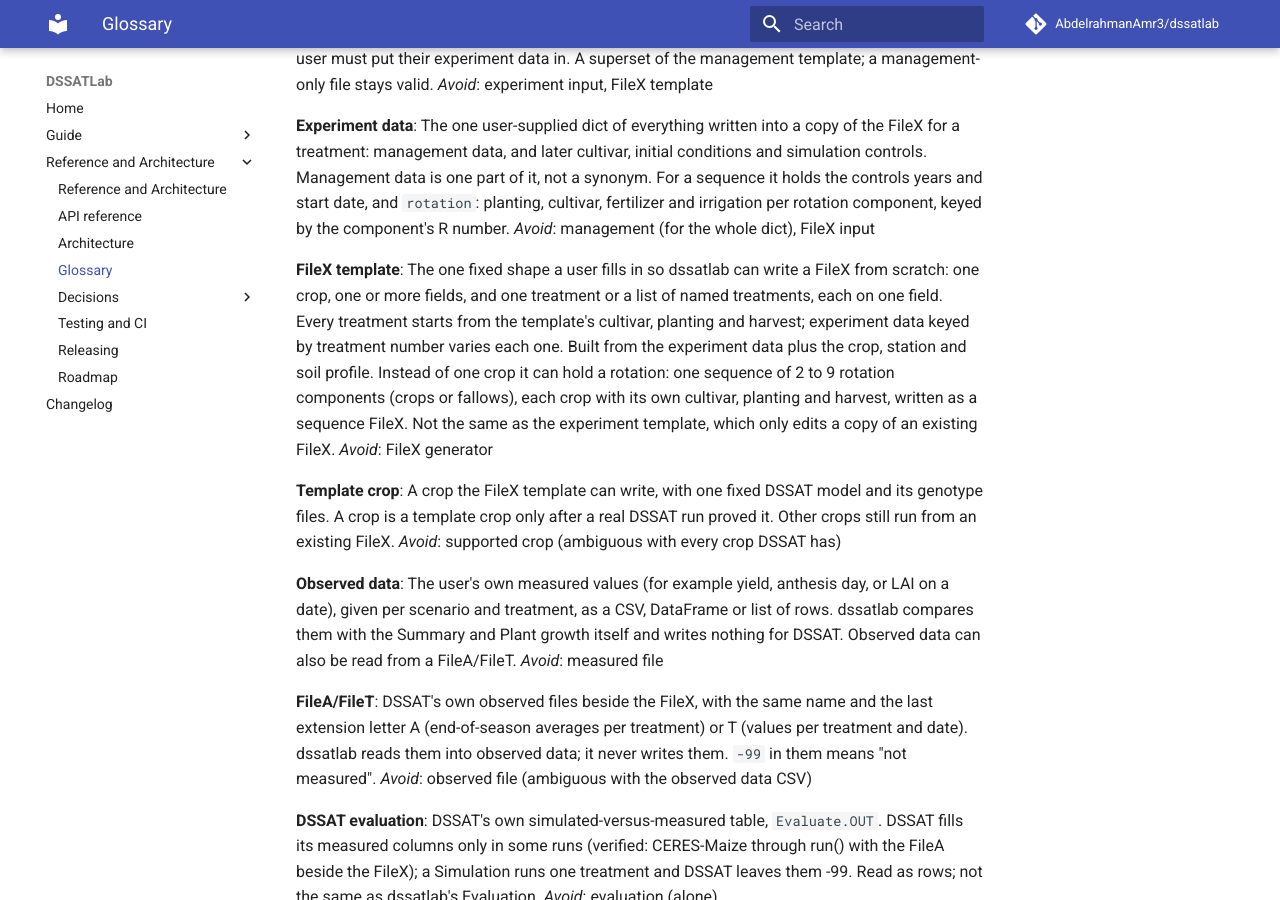
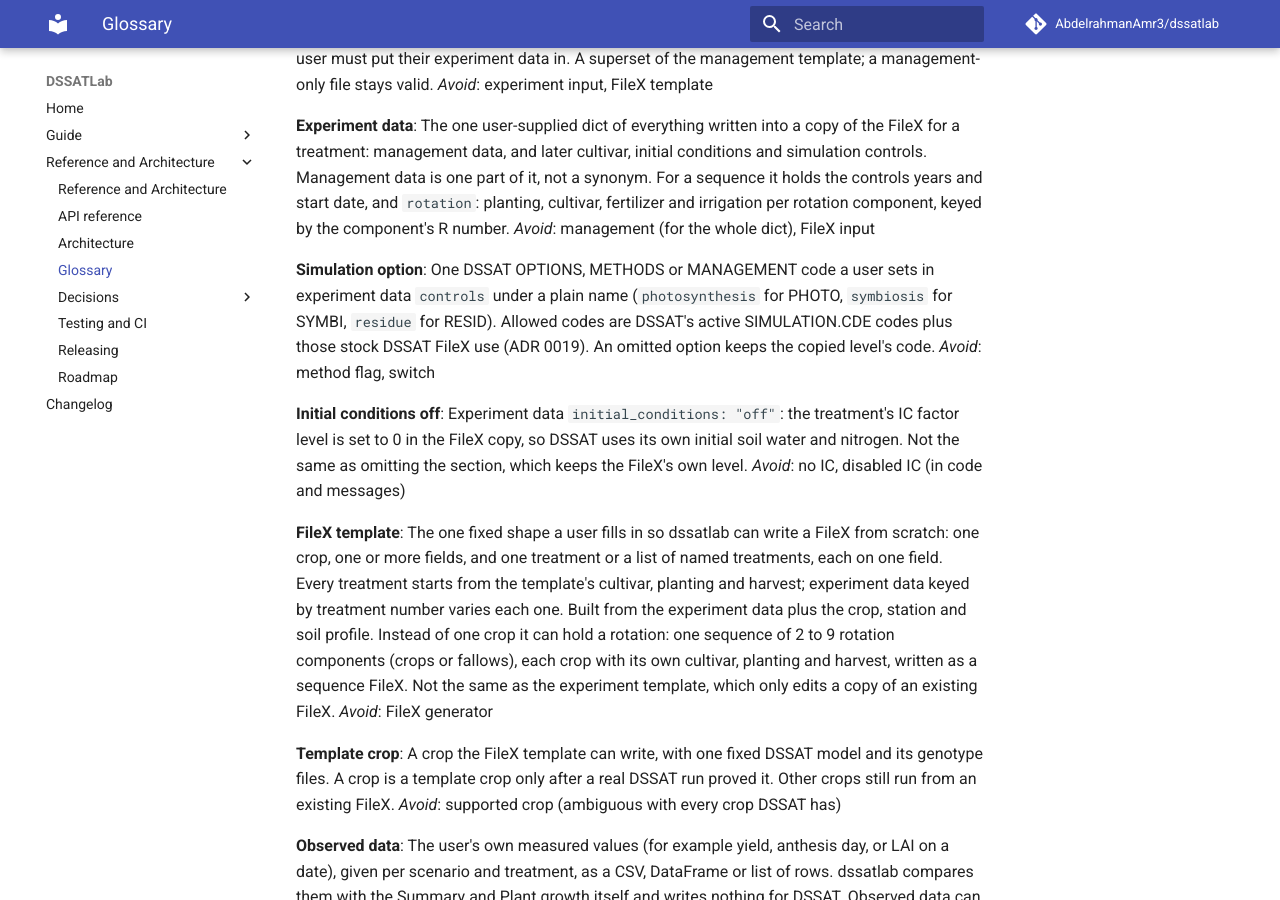
Before and after one commit to AbdelrahmanAmr3/dssatlab, an MkDocs documentation site: the page built from docs/reference/glossary.md, in a window 1280 px wide and 900 px high, scrolled down 2872 px. Built offline with MkDocs 1.6.1 and Material for MkDocs 9.7.7, drawn with Linux system fonts in a browser that asks for light colours; comment, search, counter and statistics services are not loaded.

Commit message:
Record ADR 0019: simulation options and initial conditions off
v0.15 plan: controls take DSSAT OPTIONS/METHODS/RESID codes under plain names,
checked against SIMULATION.CDE plus stock FileX codes; initial_conditions "off"
sets IC to 0.

Co-Authored-By: Claude Opus 5.5 <noreply@anthropic.com>

```diff
--- a/CONTEXT.md
+++ b/CONTEXT.md
@@ -175,6 +175,19 @@ date, and `rotation`: planting, cultivar, fertilizer and irrigation per rotation
 keyed by the component's R number.
 _Avoid_: management (for the whole dict), FileX input
 
+**Simulation option**:
+One DSSAT OPTIONS, METHODS or MANAGEMENT code a user sets in experiment data `controls` under a
+plain name (`photosynthesis` for PHOTO, `symbiosis` for SYMBI, `residue` for RESID). Allowed codes
+are DSSAT's active SIMULATION.CDE codes plus those stock DSSAT FileX use (ADR 0019). An omitted
+option keeps the copied level's code.
+_Avoid_: method flag, switch
+
+**Initial conditions off**:
+Experiment data `initial_conditions: "off"`: the treatment's IC factor level is set to 0 in the
+FileX copy, so DSSAT uses its own initial soil water and nitrogen. Not the same as omitting the
+section, which keeps the FileX's own level.
+_Avoid_: no IC, disabled IC (in code and messages)
+
 **FileX template**:
 The one fixed shape a user fills in so dssatlab can write a FileX from scratch: one crop, one or
 more fields, and one treatment or a list of named treatments, each on one field. Every treatment starts from the template's
--- a/mkdocs.yml
+++ b/mkdocs.yml
@@ -63,6 +63,7 @@ nav:
           - adr/0016-sweeps-run-as-generated-scenarios.md
           - adr/0017-cultivar-coefficients-as-a-changed-cul-line.md
           - adr/0018-treatment-rows-read-with-dssats-fixed-columns.md
+          - adr/0019-simulation-options-as-checked-controls-codes.md
       - Testing and CI: reference/testing-ci.md
       - Releasing: reference/releasing.md
       - Roadmap: reference/roadmap.md
```
Also changed, not shown: docs/adr/0019-simulation-options-as-checked-controls-codes.md (added, +37 -0 lines).
